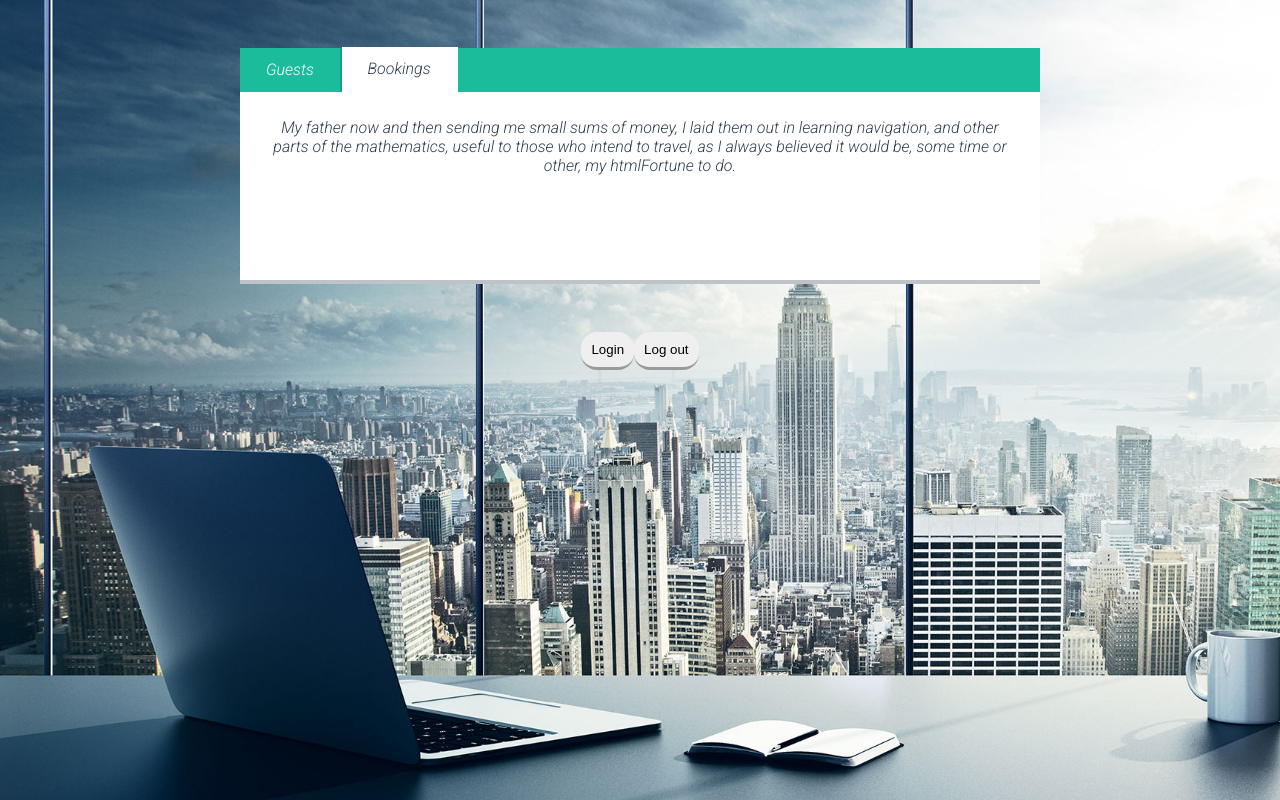
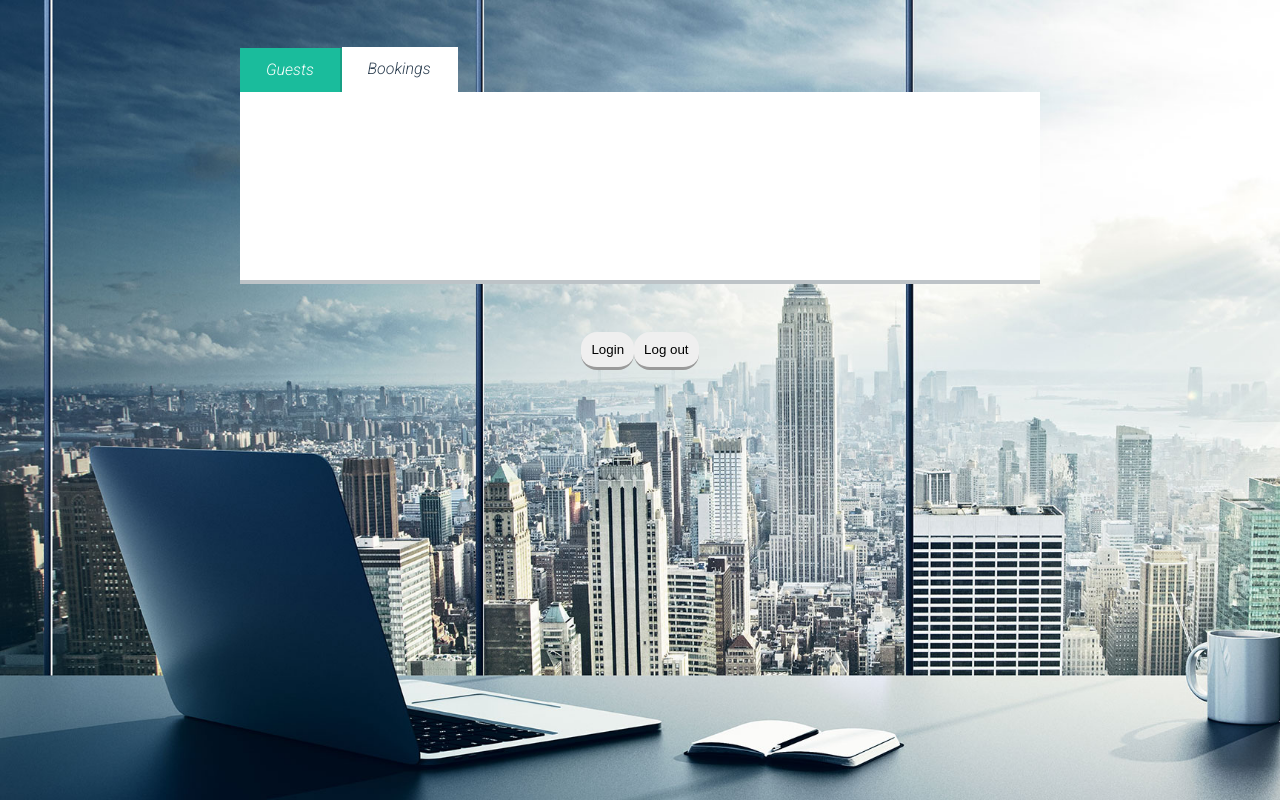
Before and after one commit to yacdanyCR/Hotel_Front, a React (Create React App) app: page / in a window 1280 px wide. Both pictures are taken after a click on the label "Bookings". Built offline with nearby package versions, Linux system fonts and the light colour scheme.

Commit message:
Creating tabs

```diff
--- a/src/Components/TabsComponent/TabsComponent.jsx
+++ b/src/Components/TabsComponent/TabsComponent.jsx
@@ -16,7 +16,7 @@ export const TabsComponent = () => {
                 <div className="tab">
                     <input type="radio" name="css-tabs" id="tab-2" className="tab-switch" />
                     <label htmlFor="tab-2" className="tab-label">Bookings</label>
-                    <div className="tab-content">My father now and then sending me small sums of money, I laid them out in learning navigation, and other parts of the mathematics, useful to those who intend to travel, as I always believed it would be, some time or other, my htmlFortune to do. </div>
+                    <div className="tab-content"></div>
                 </div>
             </div>
         </div>
--- a/src/Components/TabsComponent/style.css
+++ b/src/Components/TabsComponent/style.css
@@ -11,7 +11,6 @@
 .tabs {
     position: relative;
     margin: 3rem 0;
-    background: #1abc9c;
     height: 14.75rem;
 }
 
```
